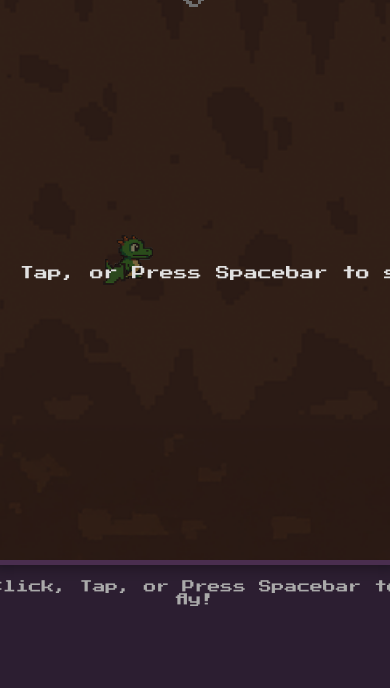
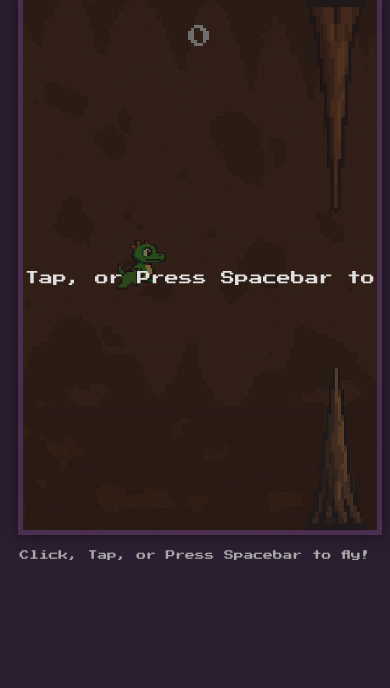
Before and after one commit to thecornyginger/flappy-dragon, a plain HTML site: page index.html in a window 390 px wide. Shown: the part 172-860 px from the top of the page. Drawn offline with Linux system fonts and the light colour scheme.

Commit message:
responsiveness

```diff
--- a/game.js
+++ b/game.js
@@ -87,14 +87,16 @@ function resetGame() {
     gameState = 'start';
     animationFrameIndex = 0; // Reset animation frame on game reset
     spawnInitialObstacles();
-    console.log("Game Reset");
+    console.log("Game Reset for new size");
 }
 
 function spawnInitialObstacles() {
-     // Start first obstacle further out
-    addObstacle(canvas.width + 100);
-    addObstacle(canvas.width + 100 + OBSTACLE_SPAWN_DISTANCE);
-    addObstacle(canvas.width + 100 + 2 * OBSTACLE_SPAWN_DISTANCE);
+    obstacles = []; // Clear existing
+    // Example: Spawn first obstacle relative to the right edge
+    let startX = canvas.width * 0.8; // Start spawning partway across the screen
+    addObstacle(startX);
+     // Add more if needed, spaced based on constants/canvas width
+     // addObstacle(startX + OBSTACLE_SPAWN_DISTANCE);
 }
 
 // --- Game Objects ---
@@ -190,12 +192,11 @@ function Obstacle(x, gapY) {
     };
 } // <--- THIS is the single, correct closing brace for the constructor function
 
-function addObstacle(xPos) {
-    // Calculate a random gap position, ensuring it's not too close to the top/bottom edges
-    const minGapY = OBSTACLE_GAP / 2 + 30; // Min distance from top
-    const maxGapY = canvas.height - OBSTACLE_GAP / 2 - 30; // Min distance from bottom
-    const gapY = Math.random() * (maxGapY - minGapY) + minGapY;
-    obstacles.push(new Obstacle(xPos, gapY));
+function addObstacle(startX) {
+    // Calculate gap position relative to canvas height
+    let gapCenterY = Math.random() * (canvas.height - OBSTACLE_GAP * 2) + OBSTACLE_GAP;
+    obstacles.push(new Obstacle(startX, gapCenterY));
+    console.log(`Added obstacle at x=${startX}`);
 }
 
 function manageObstacles() {
@@ -275,10 +276,16 @@ function drawBackground() {
     // Use the image's natural width and the canvas's height.
     // Make sure the background image is loaded before drawing
     if (backgroundImg.complete && backgroundImg.naturalHeight !== 0) {
-         ctx.drawImage(backgroundImg, 0, 0, canvas.width, canvas.height);
-         // Note: This stretches/shrinks the image width to fit the canvas width (400px).
-         // If you want to preserve the image's aspect ratio or tile it,
-         // the drawing logic would need to be more complex.
+        // Example: Tiling (assuming background width is less than canvas width sometimes)
+        let bgWidth = backgroundImg.width;
+        let bgHeight = backgroundImg.height; // Use actual image height for ratio
+        let scale = canvas.height / bgHeight; // Scale to fit height
+        let scaledWidth = bgWidth * scale;
+        let x = 0;
+        while (x < canvas.width) {
+            ctx.drawImage(backgroundImg, x, 0, scaledWidth, canvas.height);
+            x += scaledWidth;
+        }
     } else {
          // Optional fallback: Draw solid color if image isn't ready yet
          ctx.fillStyle = '#1a111e'; // Match CSS background
@@ -417,13 +424,36 @@ function startGameIfReady() {
     }
 }
 
-// --- Start the Game ---
-// Initialize variables
+// --- Add a function to handle resizing ---
+function resizeCanvas() {
+    // Get the actual displayed size from CSS
+    const displayWidth = canvas.clientWidth;
+    const displayHeight = canvas.clientHeight;
 
-// !! REMOVE this call to resetGame() from the global scope !!
-// resetGame(); // This was line 384 - REMOVE OR COMMENT OUT
+    // Check if the drawing surface size needs to be updated
+    if (canvas.width !== displayWidth || canvas.height !== displayHeight) {
+        canvas.width = displayWidth;
+        canvas.height = displayHeight;
+        console.log(`Resized canvas to: ${canvas.width}x${canvas.height}`);
 
-// Ensure game initialization happens after the HTML document is fully loaded
+        // IMPORTANT: Re-initialize or adjust game elements based on new size
+        // This might involve calling resetGame or parts of it,
+        // depending on how positions are calculated.
+        // If resetGame fully relies on canvas.width/height, calling it might be enough.
+        // Ensure resetGame repositions beholder and obstacles correctly for the new size.
+         if(ctx) { // Only reset if ctx is ready
+             resetGame(); // Example: Recalculate positions based on new dimensions
+         }
+
+        // You might want to redraw the current screen immediately after resize
+        // drawBackground(); // Example
+        // drawScore(); // Example
+        // Draw obstacles in their current (potentially reset) positions
+        // Draw beholder in its reset position
+    }
+}
+
+// --- Modify window.onload ---
 window.onload = function() {
     console.log("Window loaded.");
     canvas = document.getElementById('gameCanvas');
@@ -436,6 +466,10 @@ window.onload = function() {
         console.error("Failed to get 2D rendering context.");
         return;
     }
+
+    // --- Initial Canvas Size Setup ---
+    // Set initial drawing surface size based on initial CSS size
+    resizeCanvas(); // Call resizeCanvas once initially
 
     // Add Event Listeners (as previously corrected)
     document.addEventListener('keydown', function(e) {
@@ -454,17 +488,17 @@ window.onload = function() {
     });
     // --- End of Added Event Listeners ---
 
-    // Call resetGame AFTER canvas is defined (this call is correct)
-    resetGame(); // Keep this call inside window.onload
+    // Call resetGame AFTER initial canvas size is set
+    // resetGame(); // resizeCanvas now calls this
 
-    // Initialize other game objects AFTER canvas is defined
-    // dragon = new Dragon(50, canvas.height / 2); // Example
-    // pipes = new Pipes(canvas); // Example
+    // Initialize game objects AFTER canvas size is set
+    // ... object initializations if any are needed outside resetGame ...
 
-    // Setup animation frames AFTER images are loaded (potentially already loaded)
-    // Or ensure setupAnimationFrames is robust enough if called before load complete
     setupAnimationFrames();
 
     isWindowLoaded = true;
-    startGameIfReady();
+    startGameIfReady(); // Check if images are already loaded
+
+    // --- Add Resize Listener ---
+    window.addEventListener('resize', resizeCanvas);
 };
--- a/index.html
+++ b/index.html
@@ -10,7 +10,7 @@
 <body>
     <div class="container">
         <h1>Flappy Dragon</h1>
-        <canvas id="gameCanvas" width="400" height="600"></canvas>
+        <canvas id="gameCanvas"></canvas>
         <p class="controls">Click, Tap, or Press Spacebar to fly!</p>
     </div>
 
--- a/style.css
+++ b/style.css
@@ -7,16 +7,22 @@ body {
     font-family: 'Press Start 2P', cursive;
     color: #e0e0e0;
     overflow: hidden; /* Prevent scrollbars */
+    padding: 10px; /* Add some padding for small screens */
+    box-sizing: border-box; /* Include padding in width calculation */
 }
 
 .container {
     text-align: center;
+    width: 100%; /* Allow container to shrink */
+    max-width: 400px; /* Limit maximum width */
+    margin: 0 auto; /* Center container */
 }
 
 h1 {
     color: #ffcc00; /* Gold title */
     margin-bottom: 10px;
-    font-size: 1.8em;
+    /* Use clamp for responsive font size: min, preferred, max */
+    font-size: clamp(1.2rem, 6vw, 1.8rem);
     text-shadow: 2px 2px #8b0000; /* Dark red shadow */
 }
 
@@ -24,12 +30,31 @@ canvas {
     border: 5px solid #4a2e4f; /* Darker purple border */
     background-color: #1a111e; /* Very dark background for the cave */
     display: block;
-    margin: 0 auto;
+    /* Make canvas responsive */
+    width: 100%; /* Fill container width */
+    height: auto; /* Maintain aspect ratio based on width */
+    aspect-ratio: 400 / 600; /* Explicitly set aspect ratio (width / height) */
+    /* max-width: 400px; <-- Handled by container */
+    /* margin: 0 auto; <-- Handled by container centering */
     box-shadow: 0 0 15px rgba(0, 0, 0, 0.5);
+    image-rendering: pixelated; /* Keeps pixel art crisp when scaled */
+    image-rendering: -moz-crisp-edges; /* Firefox */
+    image-rendering: crisp-edges; /* Fallback */
 }
 
 .controls {
     margin-top: 15px;
-    font-size: 0.8em;
+    /* Use clamp for responsive font size */
+    font-size: clamp(0.6rem, 2.5vw, 0.8rem);
     color: #aaa;
 }
+
+/* Optional: Slightly larger controls text on wider screens if needed */
+@media (min-width: 450px) {
+    .controls {
+        font-size: 0.8rem;
+    }
+     h1 {
+         font-size: 1.8rem;
+     }
+}
```
